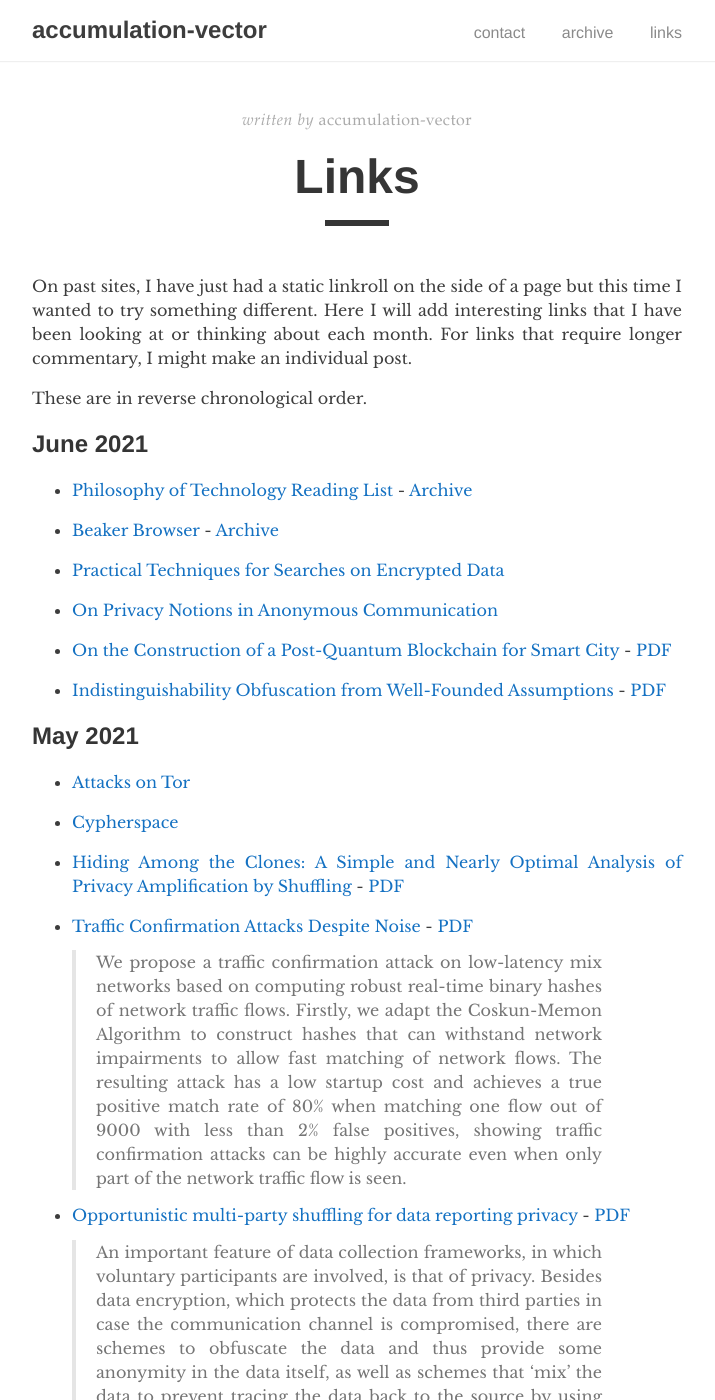
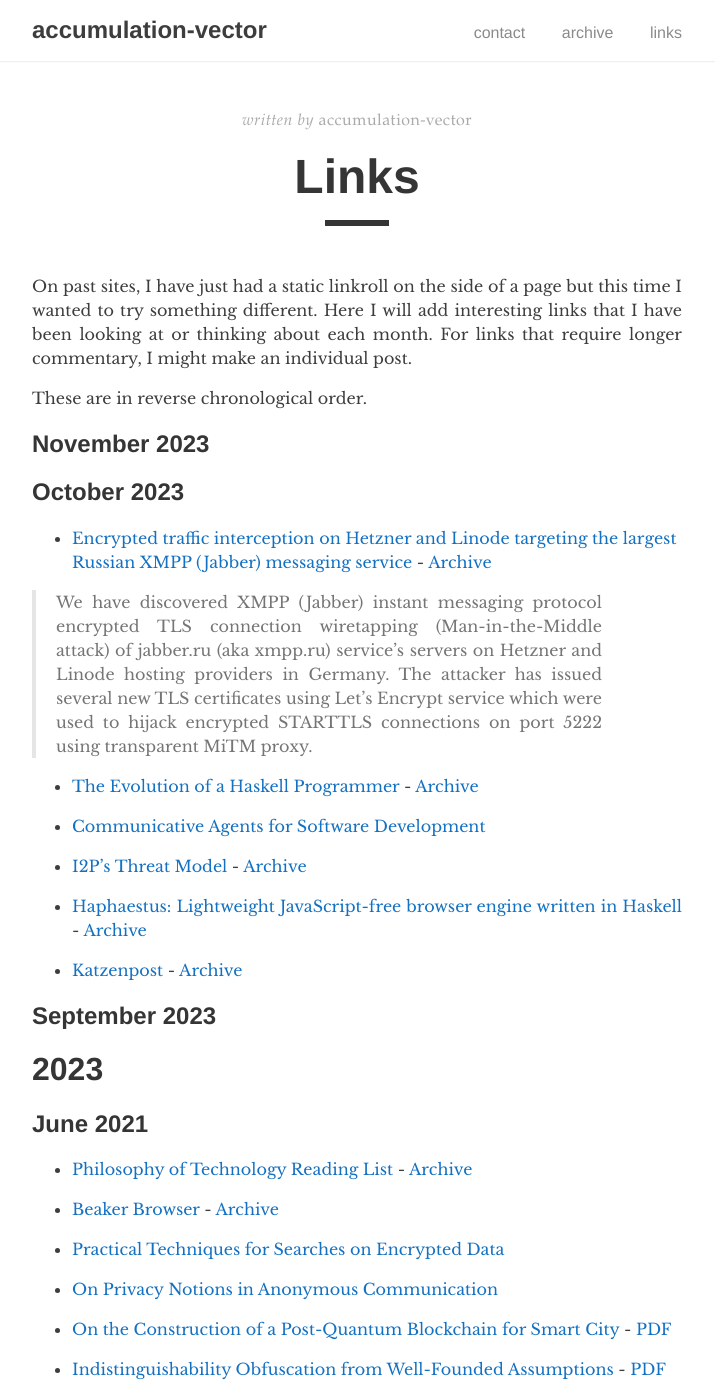
Before and after one commit to accumulationvector/accumulationvector.github.io, a Jekyll site: the page built from _pages/links.md, in a window 1280 px wide and 1400 px high. Shown: the whole window, without its empty margins (283-998 px from the left). Built offline with Jekyll 4.4.1, drawn with Linux system fonts in a browser that asks for light colours.

Commit message:
Update links.md

```diff
--- a/_pages/links.md
+++ b/_pages/links.md
@@ -8,6 +8,33 @@ permalink: /links/
 On past sites, I have just had a static linkroll on the side of a page but this time I wanted to try something different. Here I will add interesting links that I have been looking at or thinking about each month. For links that require longer commentary, I might make an individual post.
 
 These are in reverse chronological order.
+
+## November 2023
+
+
+## October 2023
+
+- [Encrypted traffic interception on Hetzner and Linode targeting the largest Russian XMPP (Jabber) messaging service](https://notes.valdikss.org.ru/jabber.ru-mitm/#Encrypted%20traffic%20interception%20on%20Hetzner%20and%20Linode%20targeting%20the%20largest%20Russian%20XMPP%20(Jabber)%20messaging%20service) - [Archive](https://archive.ph/7PaeD)<br>
+
+> We have discovered XMPP (Jabber) instant messaging protocol encrypted TLS connection wiretapping (Man-in-the-Middle attack) of jabber.ru (aka xmpp.ru) service’s servers on Hetzner and Linode hosting providers in Germany. The attacker has issued several new TLS certificates using Let’s Encrypt service which were used to hijack encrypted STARTTLS connections on port 5222 using transparent MiTM proxy.<br>
+
+- [The Evolution of a Haskell Programmer
+](https://pages.cpsc.ucalgary.ca/~robin/class/449/Evolution.htm) - [Archive](https://archive.ph/CbAXN)<br>
+
+- [Communicative Agents for Software Development
+](https://arxiv.org/pdf/2307.07924.pdf)<br>
+
+- [I2P's Threat Model](https://geti2p.net/it/docs/how/threat-model) - [Archive](https://archive.ph/NgRrk)<br>
+
+- [Haphaestus: Lightweight JavaScript-free browser engine written in Haskell](https://haphaestus.org/) - [Archive](https://archive.ph/zQJ5W)<br>
+
+- [Katzenpost](https://katzenpost.network/) - [Archive](https://archive.ph/sQWmK)<br>
+
+## September 2023
+
+
+
+# 2023
 
 ## June 2021
 
```
